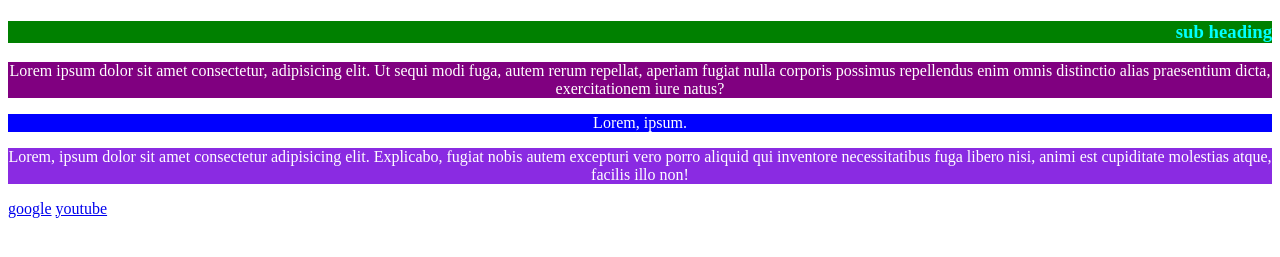
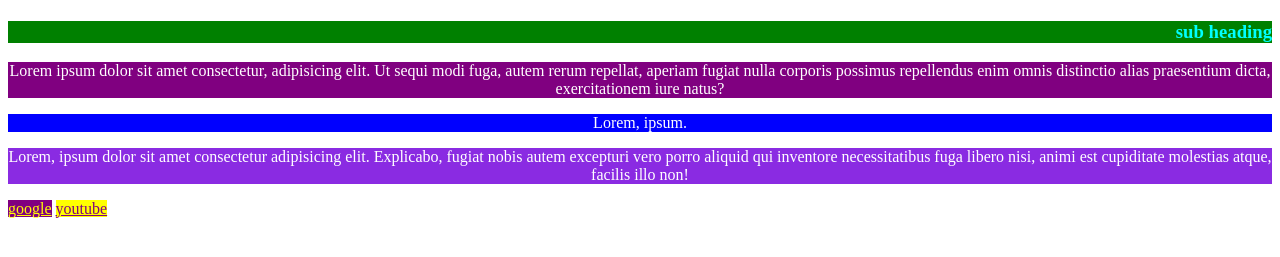
Before and after one commit to millieyi/project2-june2022, a plain HTML site: page project2/index.html in a window 1280 px wide. Shown: the part 59-316 px from the top of the page. Drawn offline with Linux system fonts and the light colour scheme.

Commit message:
class for links added

```diff
--- a/project2/assets/style.css
+++ b/project2/assets/style.css
@@ -30,3 +30,13 @@ p {
     color: white;
     background-color: blueviolet;
 }
+
+.link {
+    color: yellow;
+    background: purple;
+}
+
+.link2 {
+    color: purple;
+    background: yellow;
+}
--- a/project2/index.html
+++ b/project2/index.html
@@ -1,3 +1,4 @@
+<!-- this is project 2 for yoobee online web evening class -->
 <!DOCTYPE html>
 <html lang="en">
 <head>
@@ -18,7 +19,7 @@
 
     <p class="paragraph-3">Lorem, ipsum dolor sit amet consectetur adipisicing elit. Explicabo, fugiat nobis autem excepturi vero porro aliquid qui inventore necessitatibus fuga libero nisi, animi est cupiditate molestias atque, facilis illo non!</p>
 
-    <a href="https://google.com">google</a>
-    <a href="https://youtube.com">youtube</a>
+    <a class="link" href="https://google.com">google</a>
+    <a class="link2" href="https://youtube.com">youtube</a>
 </body>
 </html>
```
